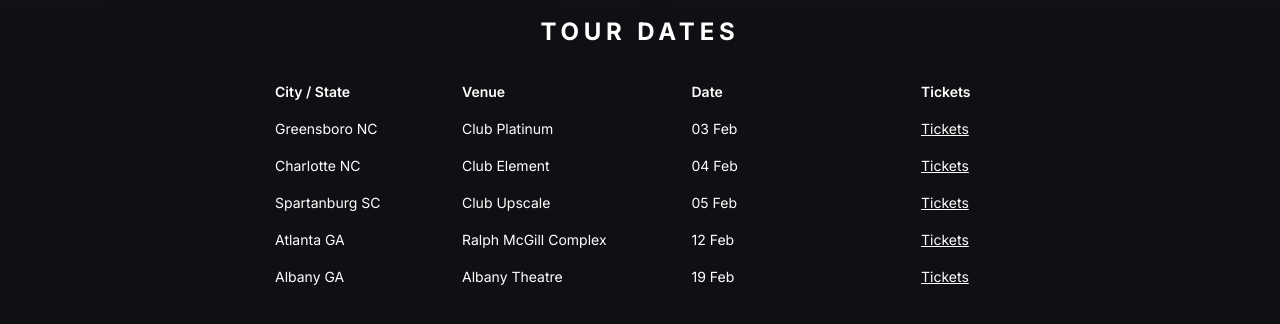
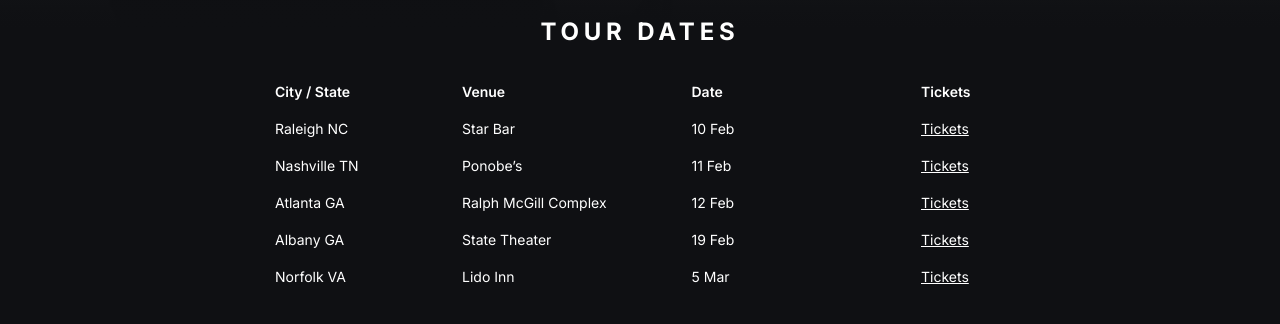
Before and after one commit to CRE8Interactions/slimetour, a website: page public/index.html in a window 1280 px wide. Shown: the part 348-672 px from the top of the page. Drawn offline with nearby package versions, Linux system fonts and the light colour scheme.

Commit message:
link updates

```diff
--- a/public/index.html
+++ b/public/index.html
@@ -46,27 +46,19 @@
 				</thead>
 				<tbody>
 					<tr>
-						<th scope="row">Greensboro NC</th>
-						<td>Club Platinum</td>
-						<td>03 Feb</td>
+						<th scope="row">Raleigh NC</th>
+						<td>Star Bar</td>
+						<td>10 Feb</td>
 						<td><a
-								href="https://www.eventbrite.com/e/slimelife-shawty-better-living-tour-tickets-237670357437">Tickets</a>
+								href="https://www.eventbrite.com/e/237638682697" target="_blank">Tickets</a>
 						</td>
 					</tr>
 					<tr>
-						<th scope="row">Charlotte NC</th>
-						<td>Club Element</td>
-						<td>04 Feb</td>
+						<th scope="row">Nashville TN</th>
+						<td>Ponobe’s</td>
+						<td>11 Feb</td>
 						<td><a
-								href="https://www.eventbrite.com/e/slimelife-shawty-better-living-tour-tickets-237648933357">Tickets</a>
-						</td>
-					</tr>
-					<tr>
-						<th scope="row">Spartanburg SC</th>
-						<td>Club Upscale</td>
-						<td>05 Feb</td>
-						<td><a
-								href="https://www.eventbrite.com/e/slimelife-shawty-better-living-tour-tickets-237638682697">Tickets</a>
+								href="https://www.eventbrite.com/e/237670357437" target="_blank">Tickets</a>
 						</td>
 					</tr>
 					<tr>
@@ -74,15 +66,23 @@
 						<td>Ralph McGill Complex</td>
 						<td>12 Feb</td>
 						<td><a
-								href="https://www.eventbrite.com/e/slimelife-shawty-better-living-tour-tickets-237626014807">Tickets</a>
+								href="https://www.eventbrite.com/e/237626014807" target="_blank">Tickets</a>
 						</td>
 					</tr>
 					<tr>
 						<th scope="row">Albany GA</th>
-						<td>Albany Theatre</td>
+						<td>State Theater</td>
 						<td>19 Feb</td>
 						<td><a
-								href="https://www.eventbrite.com/e/slimelife-shawty-better-living-tour-tickets-237171054007">Tickets</a>
+								href="https://www.eventbrite.com/e/237171054007" target="_blank">Tickets</a>
+						</td>
+					</tr>
+					<tr>
+						<th scope="row">Norfolk VA</th>
+						<td>Lido Inn</td>
+						<td>5 Mar</td>
+						<td><a
+								href="https://www.eventbrite.com/e/237648933357" target="_blank">Tickets</a>
 						</td>
 					</tr>
 				</tbody>
```
